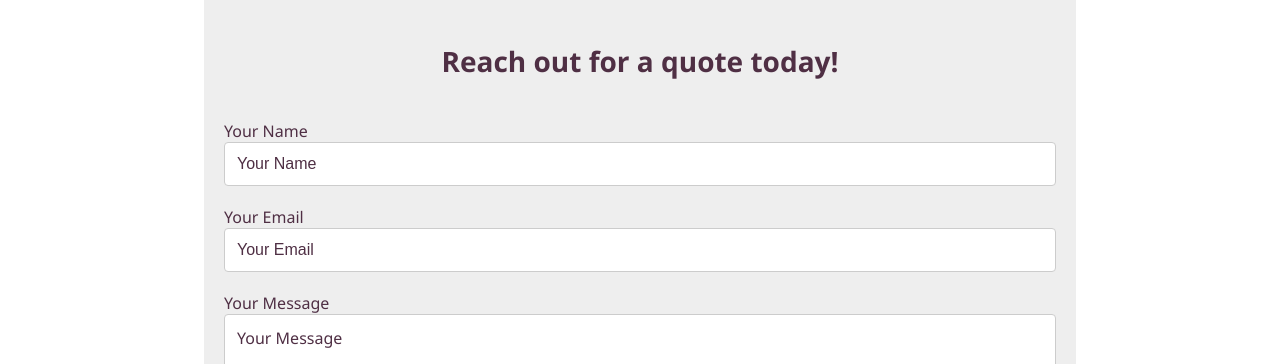
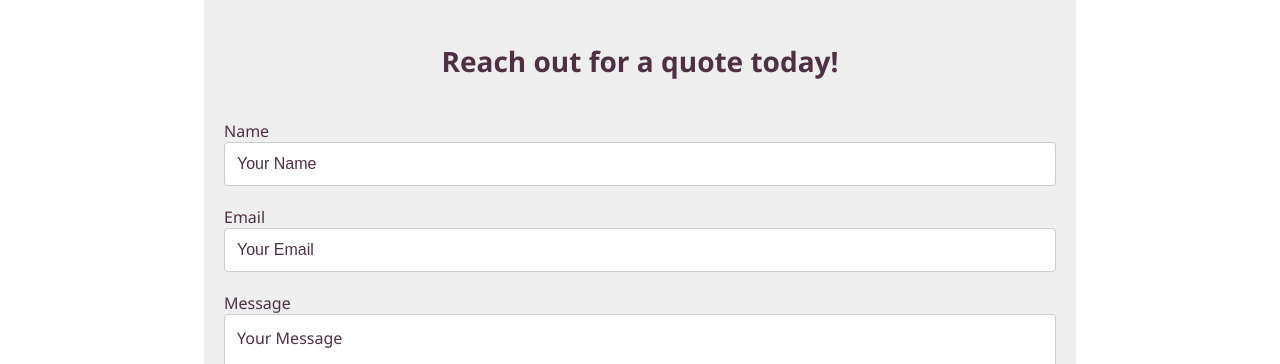
Before and after one commit to summerjohnston/m5-hw5-johnston-summer, a plain HTML site: page index.html in a window 1280 px wide. Shown: the part 1320-1684 px from the top of the page. Drawn offline with Linux system fonts and the light colour scheme.

Commit message:
Fix Label

```diff
--- a/index.html
+++ b/index.html
@@ -52,13 +52,13 @@
     <div class="form-section">
       <h3>Reach out for a quote today!</h3>
       <form action="#">
-        <label for="name">Your Name</label>
+        <label for="name">Name</label>
         <input type="text" id="name" name="name" placeholder="Your Name" />
 
-        <label for="email">Your Email</label>
+        <label for="email">Email</label>
         <input type="email" id="email" name="email" placeholder="Your Email" />
 
-        <label for="message">Your Message</label>
+        <label for="message">Message</label>
         <textarea id="message" name="message" rows="10" placeholder="Your Message"></textarea>
 
         <button type="submit" class="submit-btn">Send Message</button>
```
